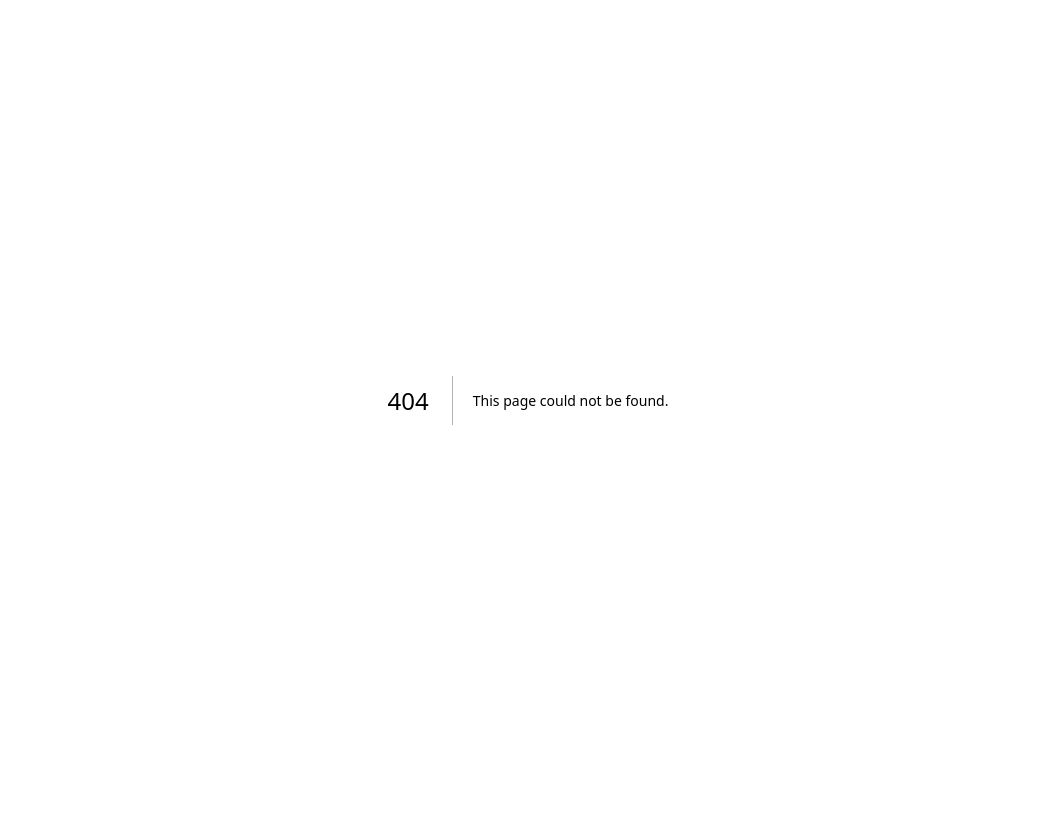
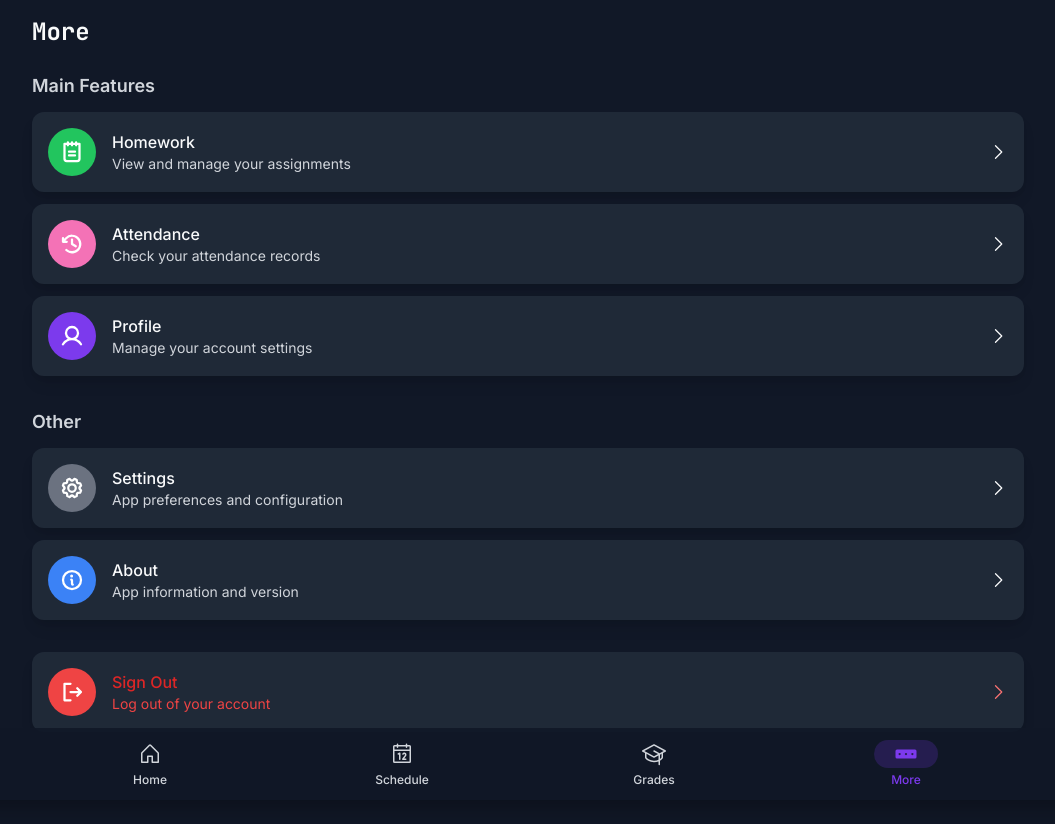
Before and after one commit to theh0riz0n/vulcanic, a Next.js app: page /dashboard/more in a window 1280 px wide. Before the commit this address had no page. Shown: the top 824 px of the page, without its empty margins (112-1167 px from the left). Before the commit the page ends 800 px from the top, so only its background shows below. Built offline with nearby package versions, Linux system fonts and the light colour scheme; no server answers.

Commit message:
9182025.3
Replaces multiple navigation items with a single 'More' item in BottomNavigation. Adds a new dashboard/more.tsx page consolidating Homework, Attendance, Profile, Settings, About, and Sign Out options. Also introduces an ExpressiveLoading UI component.

```diff
--- a/components/layout/BottomNavigation.tsx
+++ b/components/layout/BottomNavigation.tsx
@@ -6,9 +6,7 @@ import {
   Calendar,
   GraduationCap,
   House,
-  Notepad,
-  ClockCounterClockwise,
-  User,
+  DotsThree,
   Warning
 } from '@phosphor-icons/react';
 import axios from 'axios';
@@ -17,9 +15,7 @@ const navItems = [
   { name: 'Home', href: '/dashboard', icon: House },
   { name: 'Schedule', href: '/dashboard/schedule', icon: Calendar, checkSubstitutions: true },
   { name: 'Grades', href: '/dashboard/grades', icon: GraduationCap },
-  { name: 'Homework', href: '/dashboard/homework', icon: Notepad },
-  { name: 'Attendance', href: '/dashboard/attendance', icon: ClockCounterClockwise },
-  { name: 'Profile', href: '/dashboard/profile', icon: User }
+  { name: 'More', href: '/dashboard/more', icon: DotsThree }
 ];
 
 const BottomNavigation: React.FC = () => {
--- /dev/null
+++ b/components/ui/ExpressiveLoading.tsx
@@ -0,0 +1,61 @@
+import { motion } from 'framer-motion';
+
+const containerVariants = {
+  start: {
+    transition: {
+      staggerChildren: 0.1,
+    },
+  },
+  end: {
+    transition: {
+      staggerChildren: 0.1,
+    },
+  },
+};
+
+const dotVariants = {
+  start: {
+    y: '0%',
+  },
+  end: {
+    y: '100%',
+  },
+};
+
+const dotTransition = {
+  duration: 0.4,
+  repeat: Infinity,
+  repeatType: 'reverse' as const,
+  ease: 'easeInOut',
+};
+
+const ExpressiveLoading = () => {
+  return (
+    <div className="flex justify-center items-center w-full h-full min-h-[200px]">
+      <motion.div
+        className="flex justify-around items-end w-24 h-8"
+        variants={containerVariants}
+        initial="start"
+        animate="end"
+      >
+        <motion.span
+          className="block w-4 h-4 bg-primary rounded-full"
+          variants={dotVariants}
+          transition={dotTransition}
+        />
+        <motion.span
+          className="block w-4 h-4 bg-primary rounded-full"
+          variants={dotVariants}
+          transition={dotTransition}
+        />
+        <motion.span
+          className="block w-4 h-4 bg-primary rounded-full"
+          variants={dotVariants}
+          transition={dotTransition}
+        />
+      </motion.div>
+    </div>
+  );
+};
+
+export default ExpressiveLoading;
--- /dev/null
+++ b/pages/dashboard/more.tsx
@@ -0,0 +1,169 @@
+
+import React from 'react';
+import Link from 'next/link';
+import DashboardLayout from '@/components/layout/DashboardLayout';
+import Card from '@/components/ui/Card';
+import { motion } from 'framer-motion';
+import {
+  Notepad,
+  ClockCounterClockwise,
+  User,
+  Gear,
+  SignOut,
+  Info,
+  CaretRight
+} from '@phosphor-icons/react';
+
+const More: React.FC = () => {
+  const menuItems = [
+    {
+      title: 'Homework',
+      description: 'View and manage your assignments',
+      icon: Notepad,
+      href: '/dashboard/homework',
+      color: 'bg-green-500'
+    },
+    {
+      title: 'Attendance',
+      description: 'Check your attendance records',
+      icon: ClockCounterClockwise,
+      href: '/dashboard/attendance',
+      color: 'bg-secondary'
+    },
+    {
+      title: 'Profile',
+      description: 'Manage your account settings',
+      icon: User,
+      href: '/dashboard/profile',
+      color: 'bg-primary'
+    }
+  ];
+
+  const otherItems = [
+    {
+      title: 'Settings',
+      description: 'App preferences and configuration',
+      icon: Gear,
+      href: '/dashboard/settings',
+      color: 'bg-gray-500'
+    },
+    {
+      title: 'About',
+      description: 'App information and version',
+      icon: Info,
+      href: '/dashboard/about',
+      color: 'bg-blue-500'
+    }
+  ];
+
+  const handleLogout = () => {
+    // Clear localStorage
+    localStorage.removeItem('vulcanData');
+    localStorage.removeItem('apiap');
+    localStorage.removeItem('userData');
+
+    // Redirect to login
+    window.location.href = '/';
+  };
+
+  return (
+    <DashboardLayout>
+      <div className="space-y-6">
+        <motion.div
+          initial={{ opacity: 0, y: 20 }}
+          animate={{ opacity: 1, y: 0 }}
+          transition={{ duration: 0.5 }}
+        >
+          <h1 className="text-2xl font-mono font-bold mb-6">More</h1>
+
+          {/* Main Menu Items */}
+          <div className="space-y-3 mb-8">
+            <h2 className="text-lg font-semibold text-text-secondary mb-3">Main Features</h2>
+            {menuItems.map((item, index) => (
+              <motion.div
+                key={item.title}
+                initial={{ opacity: 0, x: -20 }}
+                animate={{ opacity: 1, x: 0 }}
+                transition={{ duration: 0.3, delay: index * 0.1 }}
+              >
+                <Link href={item.href}>
+                  <Card className="p-4 hover:bg-surface-hover transition-colors">
+                    <div className="flex items-center justify-between">
+                      <div className="flex items-center space-x-4">
+                        <div className={`w-12 h-12 rounded-full ${item.color} flex items-center justify-center`}>
+                          <item.icon size={24} weight="bold" className="text-white" />
+                        </div>
+                        <div>
+                          <h3 className="font-medium text-text-primary">{item.title}</h3>
+                          <p className="text-sm text-text-secondary">{item.description}</p>
+                        </div>
+                      </div>
+                      <CaretRight size={20} className="text-text-tertiary" />
+                    </div>
+                  </Card>
+                </Link>
+              </motion.div>
+            ))}
+          </div>
+
+          {/* Other Items */}
+          <div className="space-y-3 mb-8">
+            <h2 className="text-lg font-semibold text-text-secondary mb-3">Other</h2>
+            {otherItems.map((item, index) => (
+              <motion.div
+                key={item.title}
+                initial={{ opacity: 0, x: -20 }}
+                animate={{ opacity: 1, x: 0 }}
+                transition={{ duration: 0.3, delay: (menuItems.length + index) * 0.1 }}
+              >
+                <Link href={item.href}>
+                  <Card className="p-4 hover:bg-surface-hover transition-colors">
+                    <div className="flex items-center justify-between">
+                      <div className="flex items-center space-x-4">
+                        <div className={`w-12 h-12 rounded-full ${item.color} flex items-center justify-center`}>
+                          <item.icon size={24} weight="bold" className="text-white" />
+                        </div>
+                        <div>
+                          <h3 className="font-medium text-text-primary">{item.title}</h3>
+                          <p className="text-sm text-text-secondary">{item.description}</p>
+                        </div>
+                      </div>
+                      <CaretRight size={20} className="text-text-tertiary" />
+                    </div>
+                  </Card>
+                </Link>
+              </motion.div>
+            ))}
+          </div>
+
+          {/* Logout Button */}
+          <motion.div
+            initial={{ opacity: 0, y: 20 }}
+            animate={{ opacity: 1, y: 0 }}
+            transition={{ duration: 0.3, delay: 0.6 }}
+          >
+            <Card
+              className="p-4 hover:bg-red-50 dark:hover:bg-red-900/20 transition-colors cursor-pointer border-red-200 dark:border-red-800"
+              onClick={handleLogout}
+            >
+              <div className="flex items-center justify-between">
+                <div className="flex items-center space-x-4">
+                  <div className="w-12 h-12 rounded-full bg-red-500 flex items-center justify-center">
+                    <SignOut size={24} weight="bold" className="text-white" />
+                  </div>
+                  <div>
+                    <h3 className="font-medium text-red-600 dark:text-red-400">Sign Out</h3>
+                    <p className="text-sm text-red-500 dark:text-red-500">Log out of your account</p>
+                  </div>
+                </div>
+                <CaretRight size={20} className="text-red-400" />
+              </div>
+            </Card>
+          </motion.div>
+        </motion.div>
+      </div>
+    </DashboardLayout>
+  );
+};
+
+export default More;
--- a/pages/dashboard/profile.tsx
+++ b/pages/dashboard/profile.tsx
@@ -298,7 +298,7 @@ function Profile() {
                   <Gift size={16} className="mr-2 text-primary" />
                   <span>App Version</span>
                 </div>
-                <div className="text-text-secondary font-mono">9182025.2</div>
+                <div className="text-text-secondary font-mono">9182025.3</div>
               </div>
             </div>
           </Card>
```
